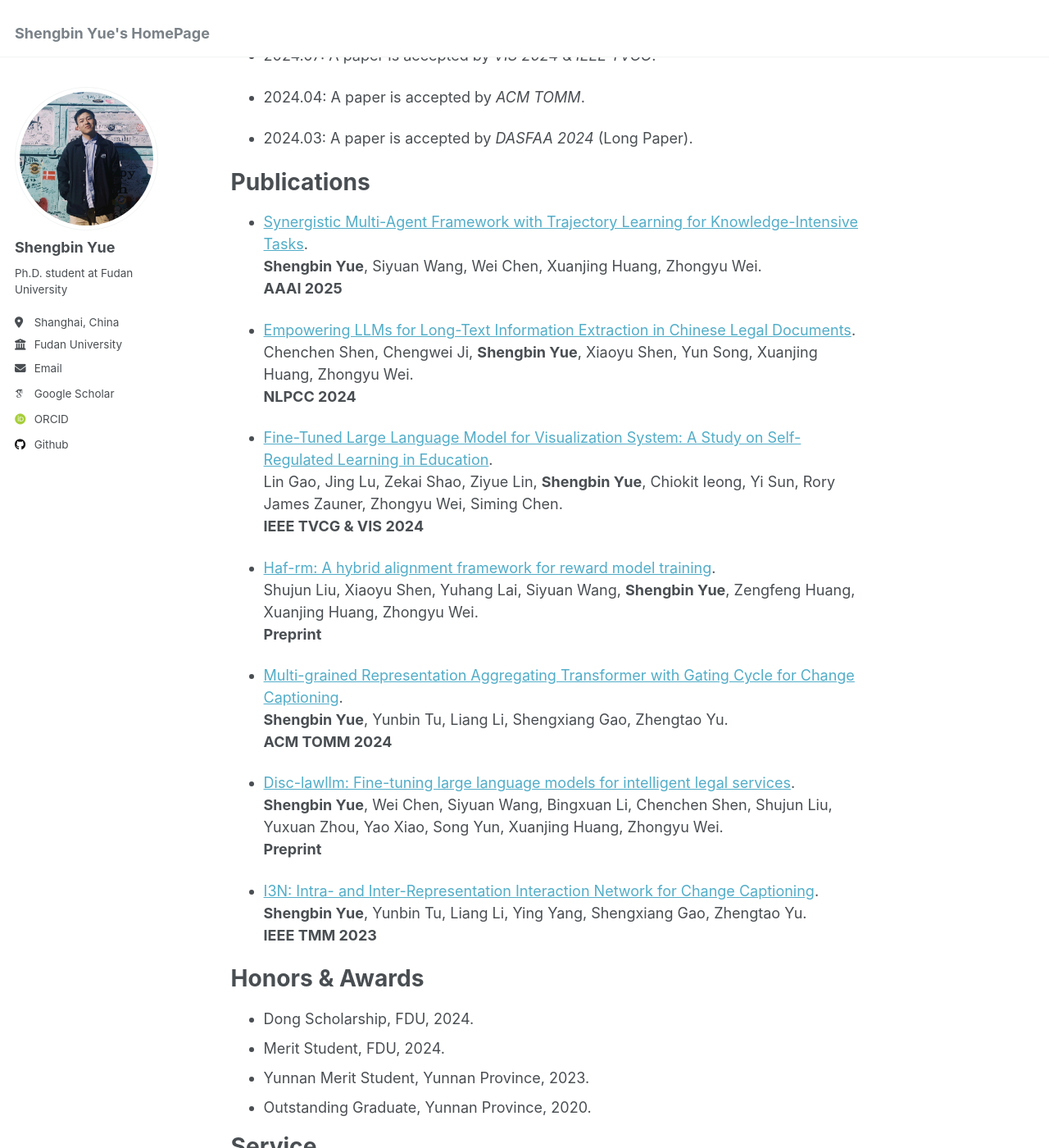
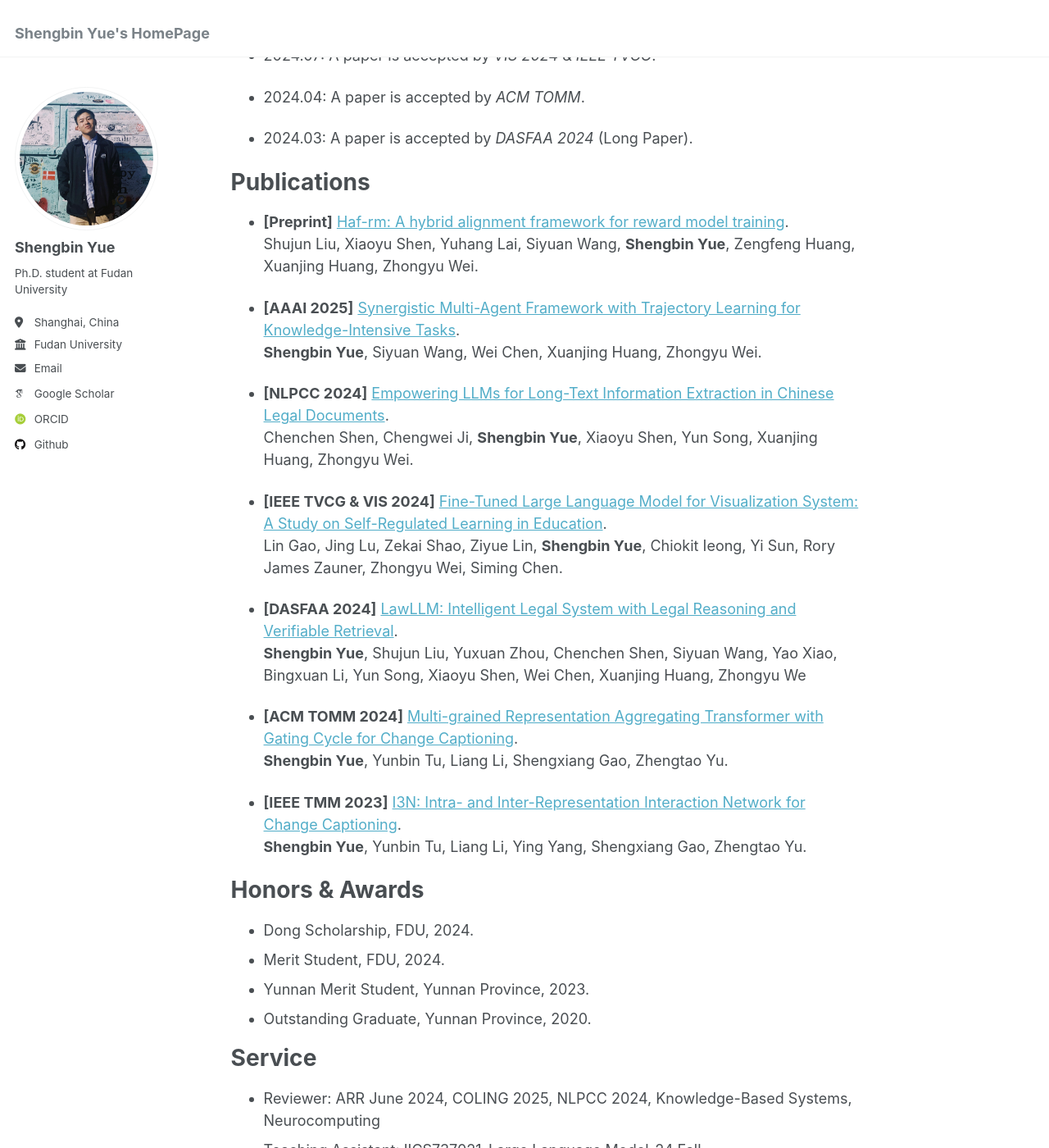
Before and after one commit to yueshengbin/yueshengbin.github.io, a Jekyll site: the page built from _pages/about.md, in a window 1280 px wide and 1400 px high, scrolled down 508 px. Shown: the whole window at 82% size. Built offline with Jekyll 4.4.1, drawn with Linux system fonts in a browser that asks for light colours; some web fonts are replaced.

Commit message:
Update about.md

```diff
--- a/_pages/about.md
+++ b/_pages/about.md
@@ -29,34 +29,26 @@ Recent News
 
 Publications
 ======
-* [Synergistic Multi-Agent Framework with Trajectory Learning for Knowledge-Intensive Tasks](https://arxiv.org/abs/2407.09893).
+* **[Preprint]** [Haf-rm: A hybrid alignment framework for reward model training](https://arxiv.org/abs/2407.04185).
+  Shujun Liu, Xiaoyu Shen, Yuhang Lai, Siyuan Wang, **Shengbin Yue**, Zengfeng Huang, Xuanjing Huang, Zhongyu Wei.
+
+* **[AAAI 2025]** [Synergistic Multi-Agent Framework with Trajectory Learning for Knowledge-Intensive Tasks](https://arxiv.org/abs/2407.09893).
   **Shengbin Yue**, Siyuan Wang, Wei Chen, Xuanjing Huang, Zhongyu Wei.
-  **AAAI 2025**
 
-* [Empowering LLMs for Long-Text Information Extraction in Chinese Legal Documents](https://link.springer.com/chapter/10.1007/978-981-97-9431-7_35).
+* **[NLPCC 2024]** [Empowering LLMs for Long-Text Information Extraction in Chinese Legal Documents](https://link.springer.com/chapter/10.1007/978-981-97-9431-7_35).
   Chenchen Shen, Chengwei Ji, **Shengbin Yue**, Xiaoyu Shen, Yun Song, Xuanjing Huang, Zhongyu Wei.
-  **NLPCC 2024**
 
-* [Fine-Tuned Large Language Model for Visualization System: A Study on Self-Regulated Learning in Education](https://ieeexplore.ieee.org/abstract/document/10670435).
+* **[IEEE TVCG & VIS 2024]** [Fine-Tuned Large Language Model for Visualization System: A Study on Self-Regulated Learning in Education](https://ieeexplore.ieee.org/abstract/document/10670435).
   Lin Gao, Jing Lu, Zekai Shao, Ziyue Lin, **Shengbin Yue**, Chiokit Ieong, Yi Sun, Rory James Zauner, Zhongyu Wei, Siming Chen.
-  **IEEE TVCG & VIS 2024**
 
+* **[DASFAA 2024]** [LawLLM: Intelligent Legal System with Legal Reasoning and Verifiable Retrieval](https://link.springer.com/chapter/10.1007/978-981-97-5569-1_19).
+  **Shengbin Yue**, Shujun Liu, Yuxuan Zhou, Chenchen Shen, Siyuan Wang, Yao Xiao, Bingxuan Li, Yun Song, Xiaoyu Shen, Wei Chen, Xuanjing Huang, Zhongyu We
 
-* [Haf-rm: A hybrid alignment framework for reward model training](https://arxiv.org/abs/2407.04185).
-  Shujun Liu, Xiaoyu Shen, Yuhang Lai, Siyuan Wang, **Shengbin Yue**, Zengfeng Huang, Xuanjing Huang, Zhongyu Wei.
-  **Preprint**
+* **[ACM TOMM 2024]** [Multi-grained Representation Aggregating Transformer with Gating Cycle for Change Captioning](https://dl.acm.org/doi/abs/10.1145/3660346).
+  **Shengbin Yue**, Yunbin Tu, Liang Li, Shengxiang Gao, Zhengtao Yu.
 
-* [Multi-grained Representation Aggregating Transformer with Gating Cycle for Change Captioning](https://dl.acm.org/doi/abs/10.1145/3660346).
-  **Shengbin Yue**, Yunbin Tu, Liang Li, Shengxiang Gao, Zhengtao Yu.
-  **ACM TOMM 2024**
-
-* [Disc-lawllm: Fine-tuning large language models for intelligent legal services](https://arxiv.org/abs/2309.11325).
-  **Shengbin Yue**, Wei Chen, Siyuan Wang, Bingxuan Li, Chenchen Shen, Shujun Liu, Yuxuan Zhou, Yao Xiao, Song Yun, Xuanjing Huang, Zhongyu Wei.
-  **Preprint**
-
-* [I3N: Intra- and Inter-Representation Interaction Network for Change Captioning](https://ieeexplore.ieee.org/abstract/document/10050818).
+* **[IEEE TMM 2023]** [I3N: Intra- and Inter-Representation Interaction Network for Change Captioning](https://ieeexplore.ieee.org/abstract/document/10050818).
   **Shengbin Yue**, Yunbin Tu, Liang Li, Ying Yang, Shengxiang Gao, Zhengtao Yu.
-  **IEEE TMM 2023**
 
 Honors & Awards
 ======
```
